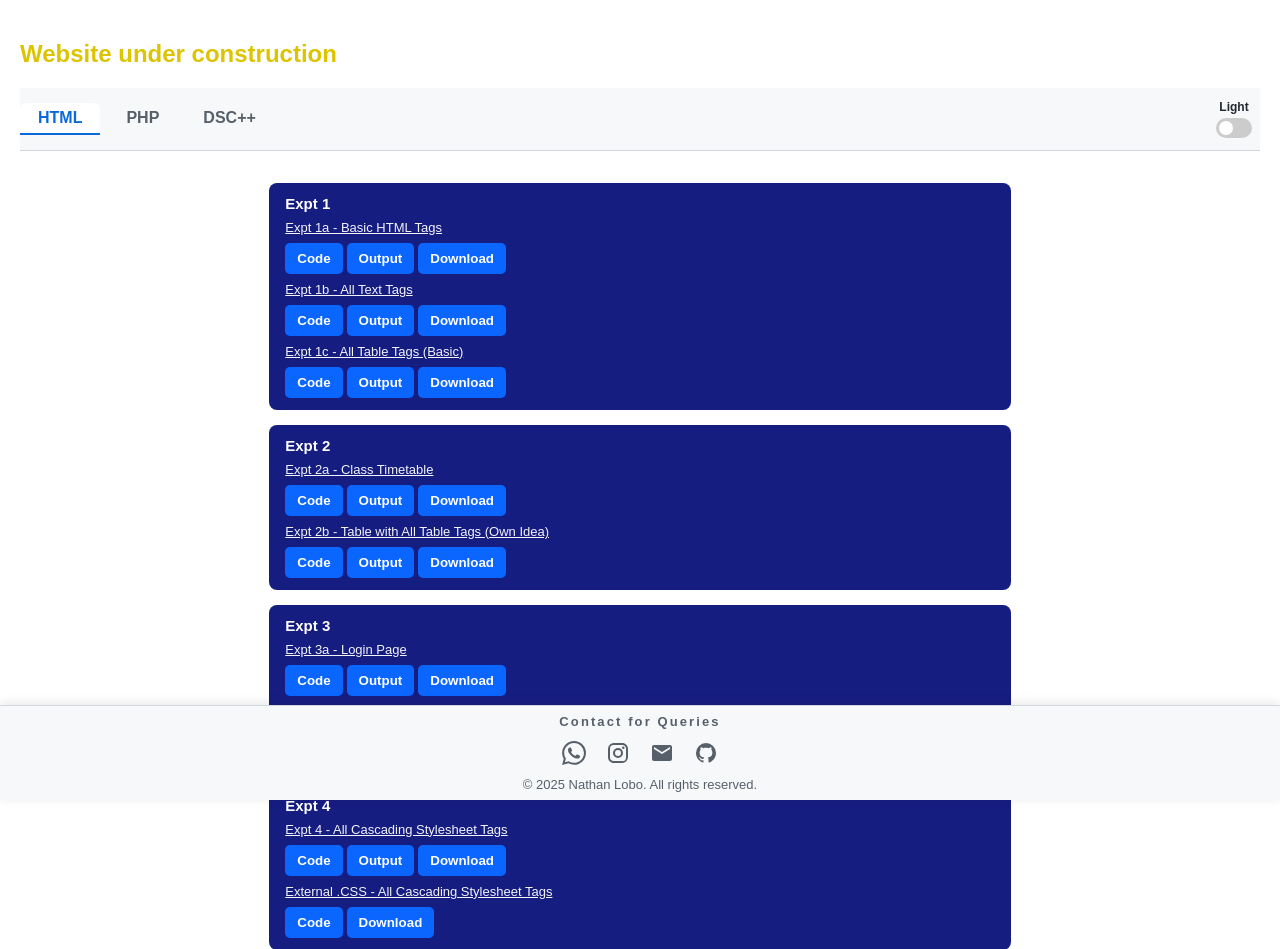
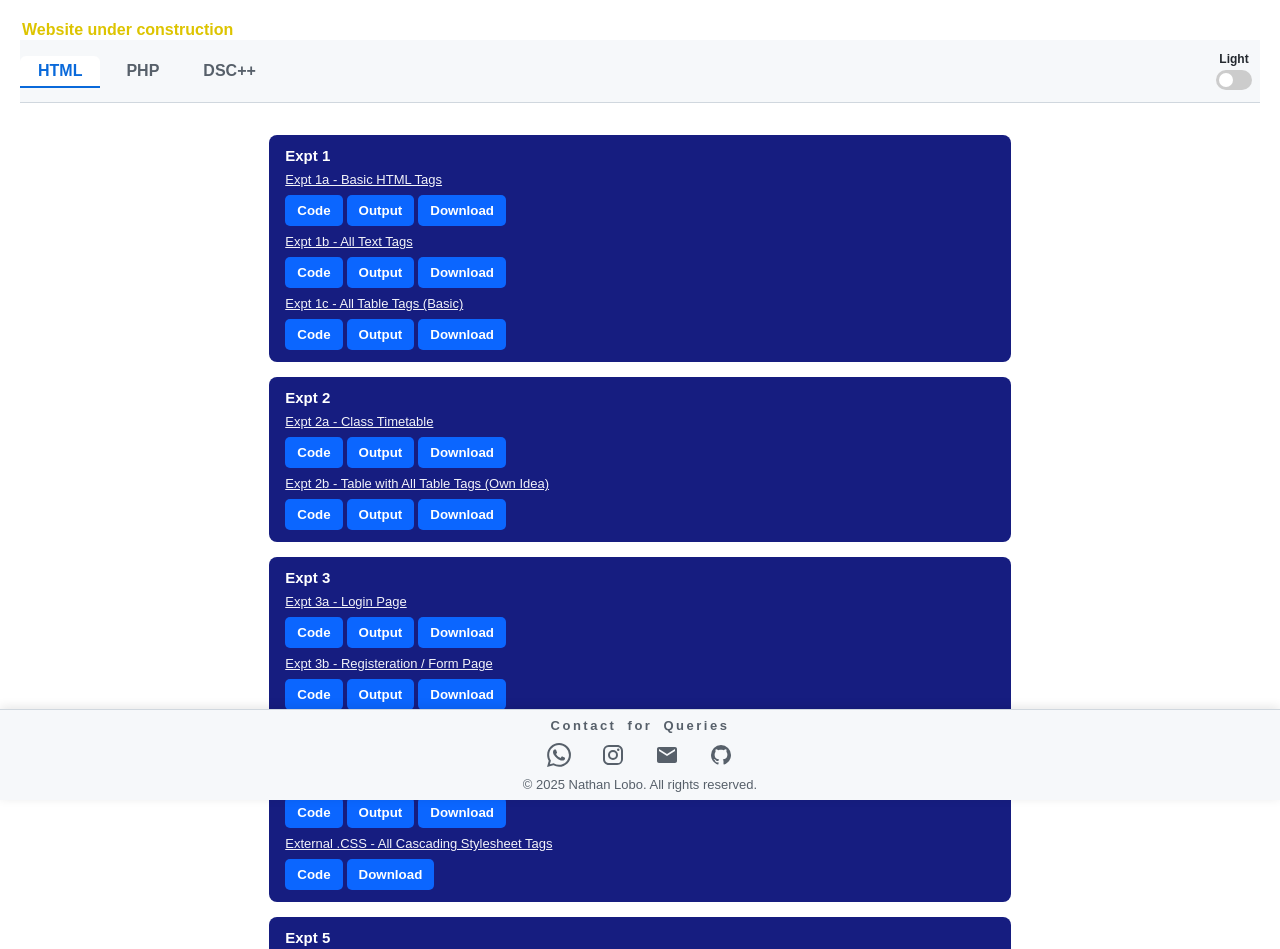
Before and after one commit to nathanlobo/nathanlobo.github.io, a plain HTML site: page index.html in a window 1280 px wide. Shown: the top 949 px of the page. Drawn offline with Linux system fonts and the light colour scheme.

Commit message:
Update footer styles for improved spacing and adjust construction message styling

```diff
--- a/index.html
+++ b/index.html
@@ -63,11 +63,11 @@ body { background: var(--bg); color: var(--text); min-height: 100vh; display: fl
   display: flex;
   flex-direction: column;
   align-items: center;
-  gap: 12px;
+  gap:10px;
 }
 .social-links {
   display: flex;
-  gap: 20px;
+  gap: 30px;
   align-items: center;
 }
 .social-icon {
@@ -91,7 +91,8 @@ body { background: var(--bg); color: var(--text); min-height: 100vh; display: fl
 .footer-title {
   margin: 0;
   font-size: 13px;
-  letter-spacing: 2.1px;
+  letter-spacing: 2.5px;
+  word-spacing: 5px;
   font-weight: 700;
   color: var(--muted);
 }
@@ -226,7 +227,7 @@ body::after {
   </style>
 </head>
 <body>
-  <h2 style="color:var(--warning)">Website under construction</h2>
+  <h2 style="color:var(--warning); margin: 1px 2px; font-size: 16px;">Website under construction</h2>
   <div class="topbar">
     <div class="tabs-nav">
       <button class="tab-btn active" data-tab="HTML">HTML</button>
```
